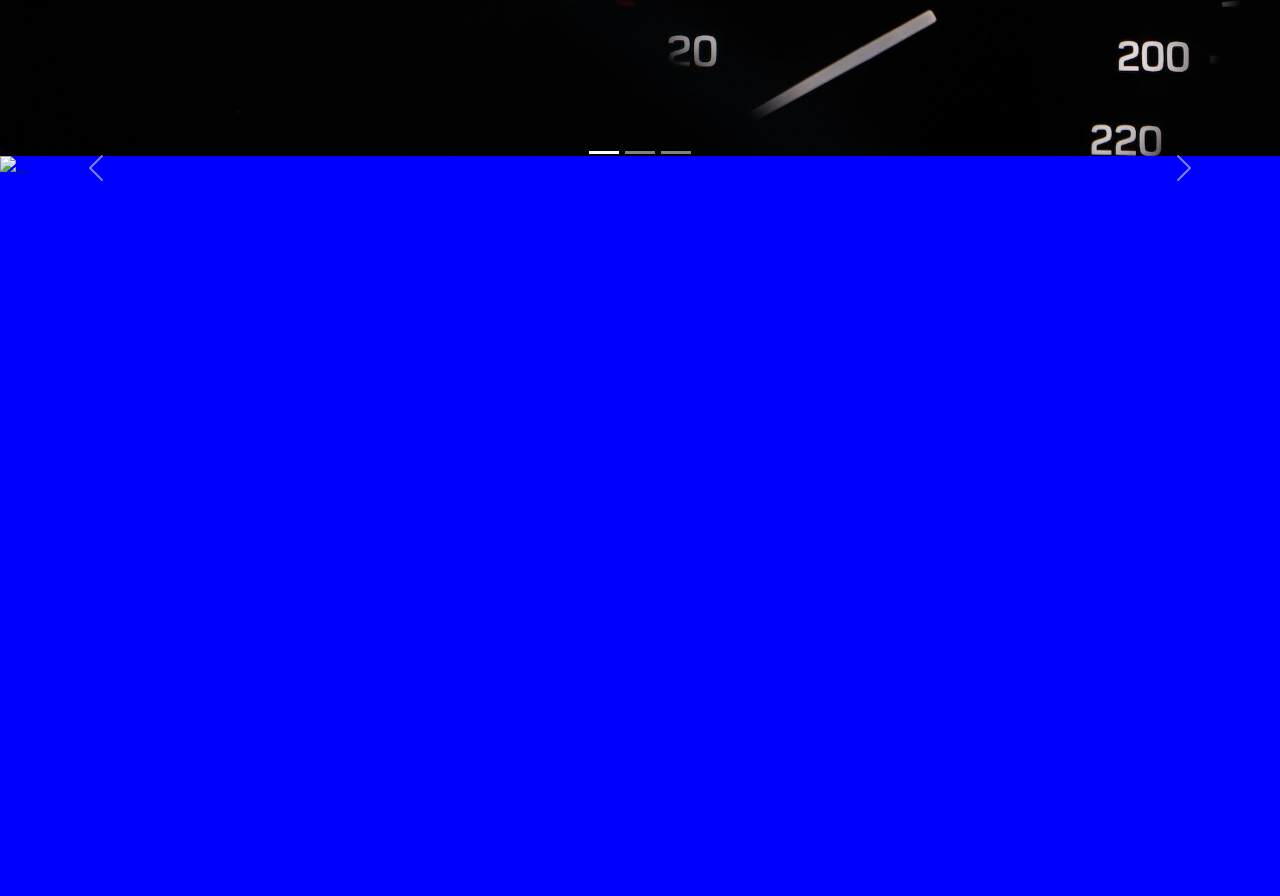
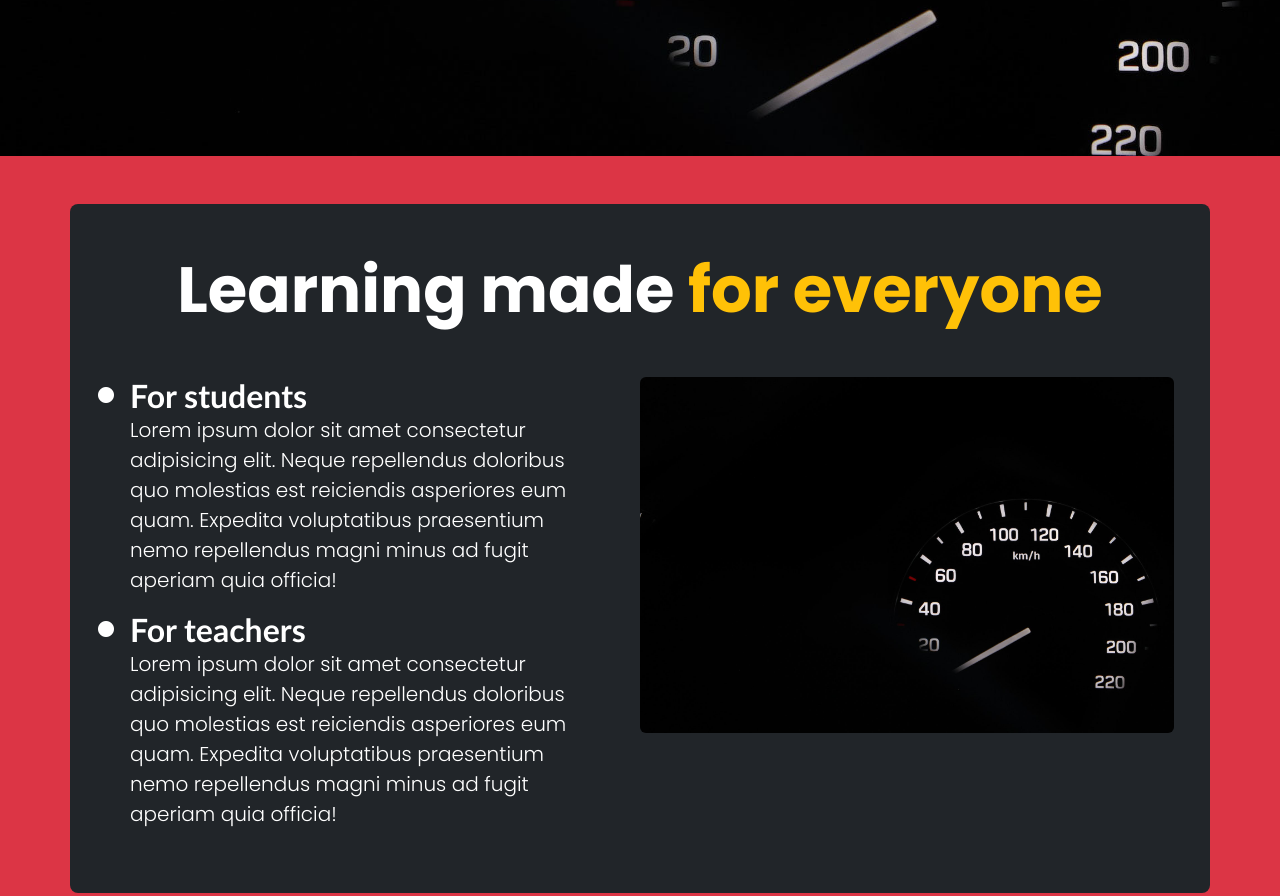
Before and after one commit to MateoGrifsha/ProDrive-Website, a plain HTML site: page ProDrive Website/html/landingPage.html in a window 1280 px wide. Shown: the part 653-1549 px from the top of the page. Drawn offline with nearby package versions, Linux system fonts and the light colour scheme; a web font is replaced by a local one.

Commit message:
about us section first slide

```diff
--- a/ProDrive Website/css/contactUs.css
+++ b/ProDrive Website/css/contactUs.css
@@ -18,7 +18,7 @@ body {
     min-height: 100vh;
     width: 100%;
     padding: 20px;
-    background: #001923;
+    background: lightskyblue;
 }
 
 #contactUs::before {
--- a/ProDrive Website/css/landingPage.css
+++ b/ProDrive Website/css/landingPage.css
@@ -18,7 +18,7 @@
 #aboutUs{
     width: 100%;
     height: 100vh;
-    background-color: blue;
+    background-color: whitesmoke;
 }
 #contactUs{
     width: 100%;
@@ -39,6 +39,16 @@
     background-color: lightskyblue;
     border-radius: 50%;
 }
+
+.carousel-control-next,
+.carousel-control-prev ,
+ .carousel-indicators {
+    filter: invert(100%);
+}
+
+.aboutUsHeading{
+    font-family: "candara"  ;
+}
 @media screen and (max-width: 820px){
     .banner h1{ width: 80%;}
     .banner p{width: 70%;}
--- a/ProDrive Website/html/landingPage.html
+++ b/ProDrive Website/html/landingPage.html
@@ -62,7 +62,11 @@
 </div>
 </section>
 
-<section id="aboutUs">
+
+
+
+
+<section id="aboutUs" class="bg-danger">
   <div id="carouselExampleIndicators" class="carousel slide">
     <div class="carousel-indicators">
       <button type="button" data-bs-target="#carouselExampleIndicators" data-bs-slide-to="0" class="active" aria-current="true" aria-label="Slide 1"></button>
@@ -71,7 +75,24 @@
     </div>
     <div class="carousel-inner">
       <div class="carousel-item active">
-        <img src="" class="d-block w-100" alt="...">
+        <div class="container py-5 text-bg-dark rounded-3 my-5">
+          <div class="display-3 fw-bold text-center pb-5">Learning made <span class="text-warning">for everyone</span></div>
+          <div class="row col-md-12">
+            <div class="col-md-6">
+              <div class="d-flex align-items-center">
+                <i class="bi bi-circle-fill float-start px-3 text-xl"></i>
+                <div class="h2 fw-bold aboutUsHeading m-0">For students</div>
+              </div>
+              <p class="px-5 lead">Lorem ipsum dolor sit amet consectetur adipisicing elit. Neque repellendus doloribus quo molestias est reiciendis asperiores eum quam. Expedita voluptatibus praesentium nemo repellendus magni minus ad fugit aperiam quia officia!</p>
+              <div class="d-flex align-items-center"><i class="bi bi-circle-fill float-start px-3 text-xl"></i><div class="h2 fw-bold aboutUsHeading m-0">For teachers</div></div>
+              <p class="px-5 lead">Lorem ipsum dolor sit amet consectetur adipisicing elit. Neque repellendus doloribus quo molestias est reiciendis asperiores eum quam. Expedita voluptatibus praesentium nemo repellendus magni minus ad fugit aperiam quia officia!</p>
+            </div>
+            <div class="col-md-6">
+              <img src="../images/homeBanner.jpg" class="rounded mx-auto d-block img-fluid" alt="...">
+            </div>
+            </div>
+          </div>
+        </div>
       </div>
       <div class="carousel-item">
         <img src="" class="d-block w-100" alt="...">
@@ -90,6 +111,10 @@
     </button>
   </div>
 </section>
+
+
+
+
 
 <section id="contactUs">
     <div class="contactUsContainer">
@@ -143,6 +168,7 @@
       </div>
     </div>
 </section>
+</div>
 </div>
 
 
@@ -213,12 +239,16 @@
   </div>
 </section>
 
-<div class="spinner-border text-danger" role="status">
-  <span class="visually-hidden">Loading...</span>
+<div class="spinner">
+  <div class="spinner-border text-danger" role="status">
+    <span class="visually-hidden">Loading...</span>
+  </div>
 </div>
 
 <script>
-
+        $(window).on("load", function () {
+            $(".spinner").fadeOut("slow");
+        });
 </script>
 </body>
 </html>
```
